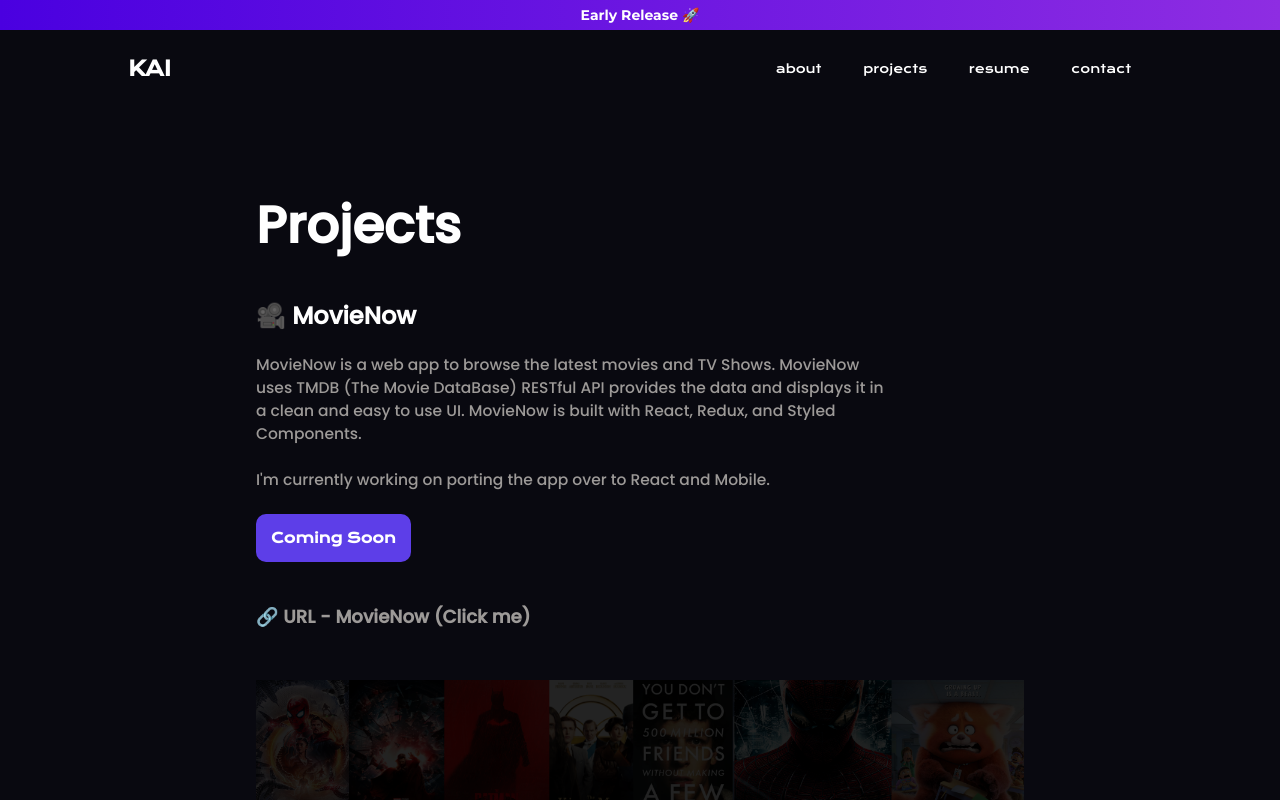
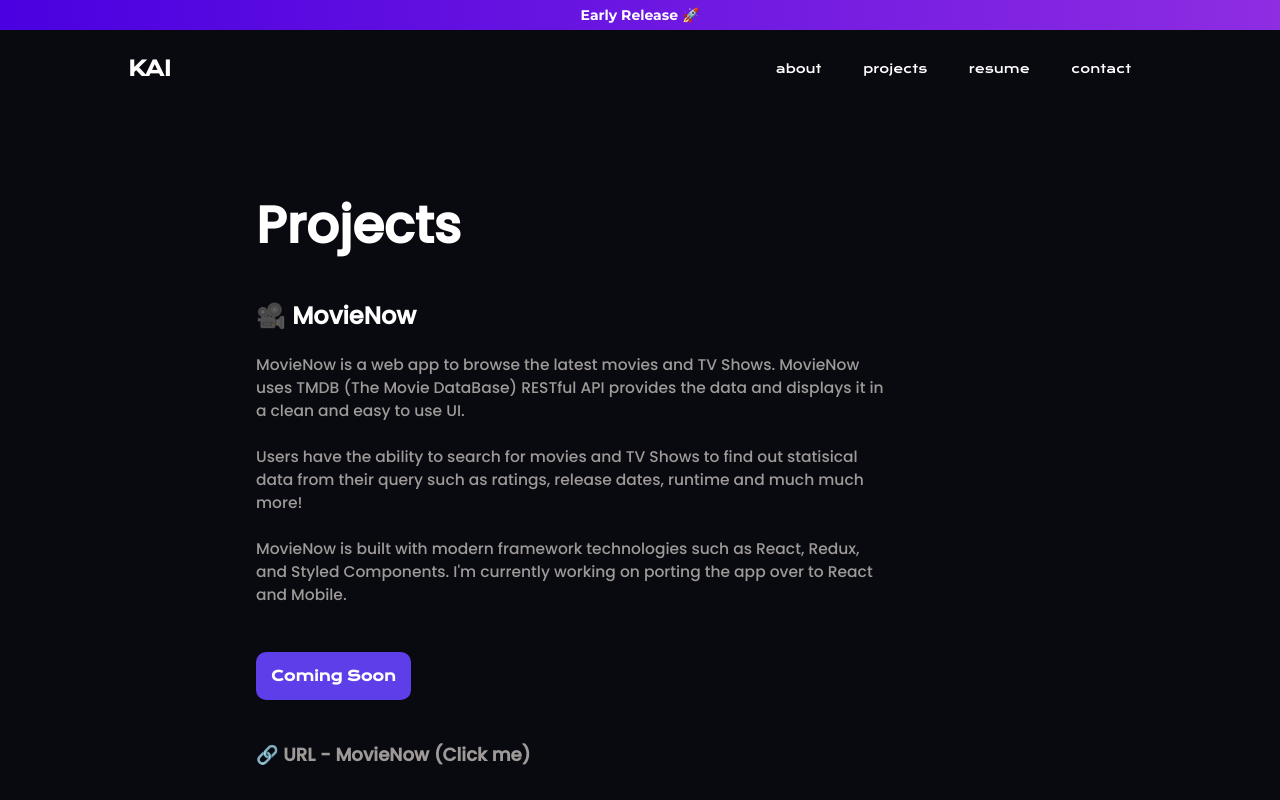
Before and after one commit to kaicoleridge/website, a Next.js app: page /projects in a window 1280 px wide. Shown: the top 800 px of the page. Built offline with nearby package versions, Linux system fonts and the light colour scheme.

Commit message:
updates to descriptions

```diff
--- a/pages/projects.js
+++ b/pages/projects.js
@@ -19,10 +19,16 @@ export default function Projects() {
           <div className="flex-items">
             <h2>🎥 MovieNow</h2>
 
-            <p>MovieNow is a web app to browse the latest movies and TV Shows. MovieNow uses TMDB (The Movie DataBase) RESTful API provides the data and displays it in a clean and easy to use UI. MovieNow is built with React, Redux, and Styled Components.
+            <p>MovieNow is a web app to browse the latest movies and TV Shows. MovieNow uses TMDB (The Movie DataBase) RESTful API provides the data and displays it in a clean and easy to use UI.
               <br></br>
               <br></br>
-              I&apos;m currently working on porting the app over to React and Mobile.
+              Users have the ability to search for movies and
+              TV Shows to find out statisical data from their query such as ratings, release dates, runtime and much much more!
+            <br></br>
+            <br></br>
+            MovieNow is built with modern framework technologies such as React, Redux, and Styled Components.
+            I&apos;m currently working on porting the app over to React and Mobile.
+              <br></br>
               <br></br>
               <br></br>
               <button className="cming-sn">Coming Soon</button>
```
